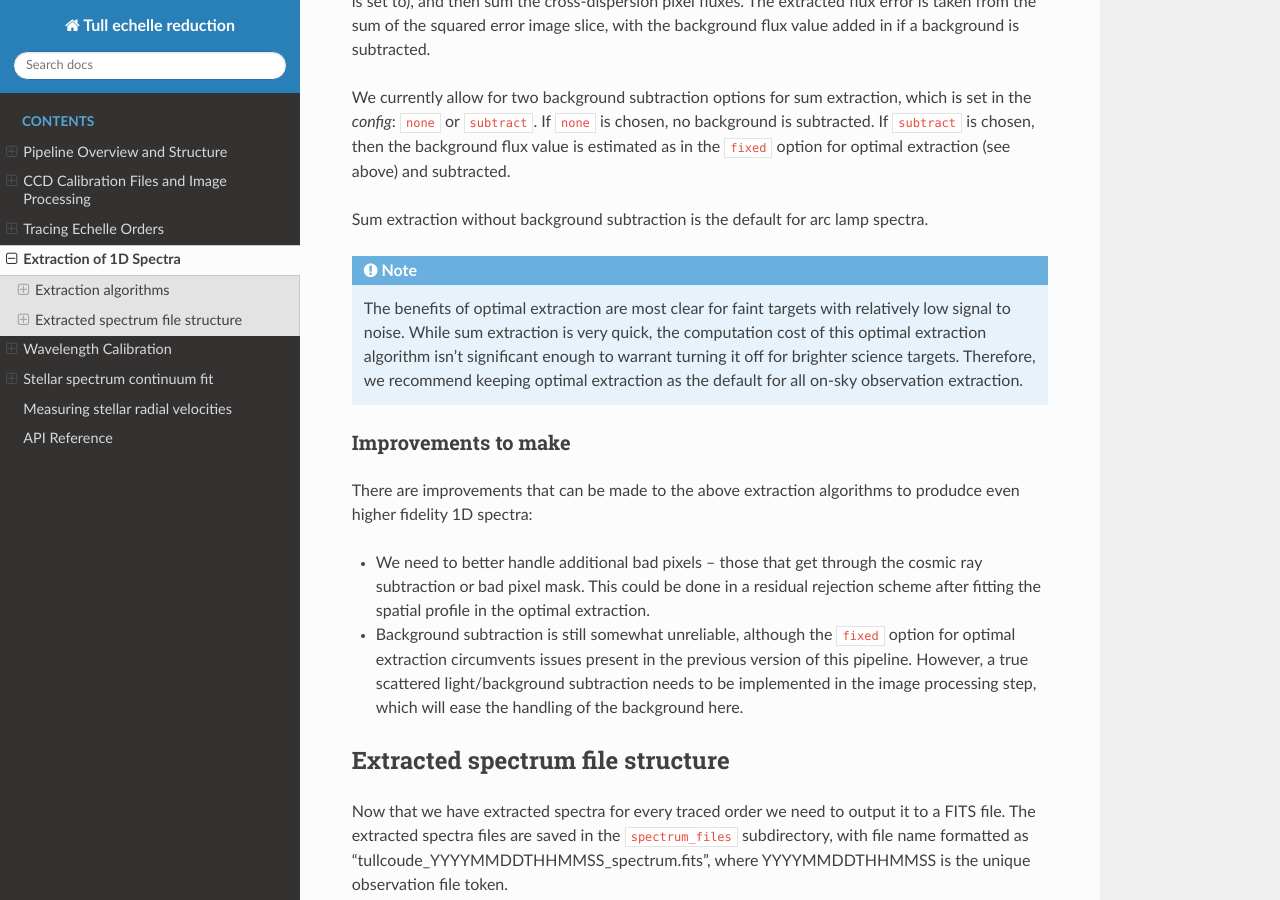
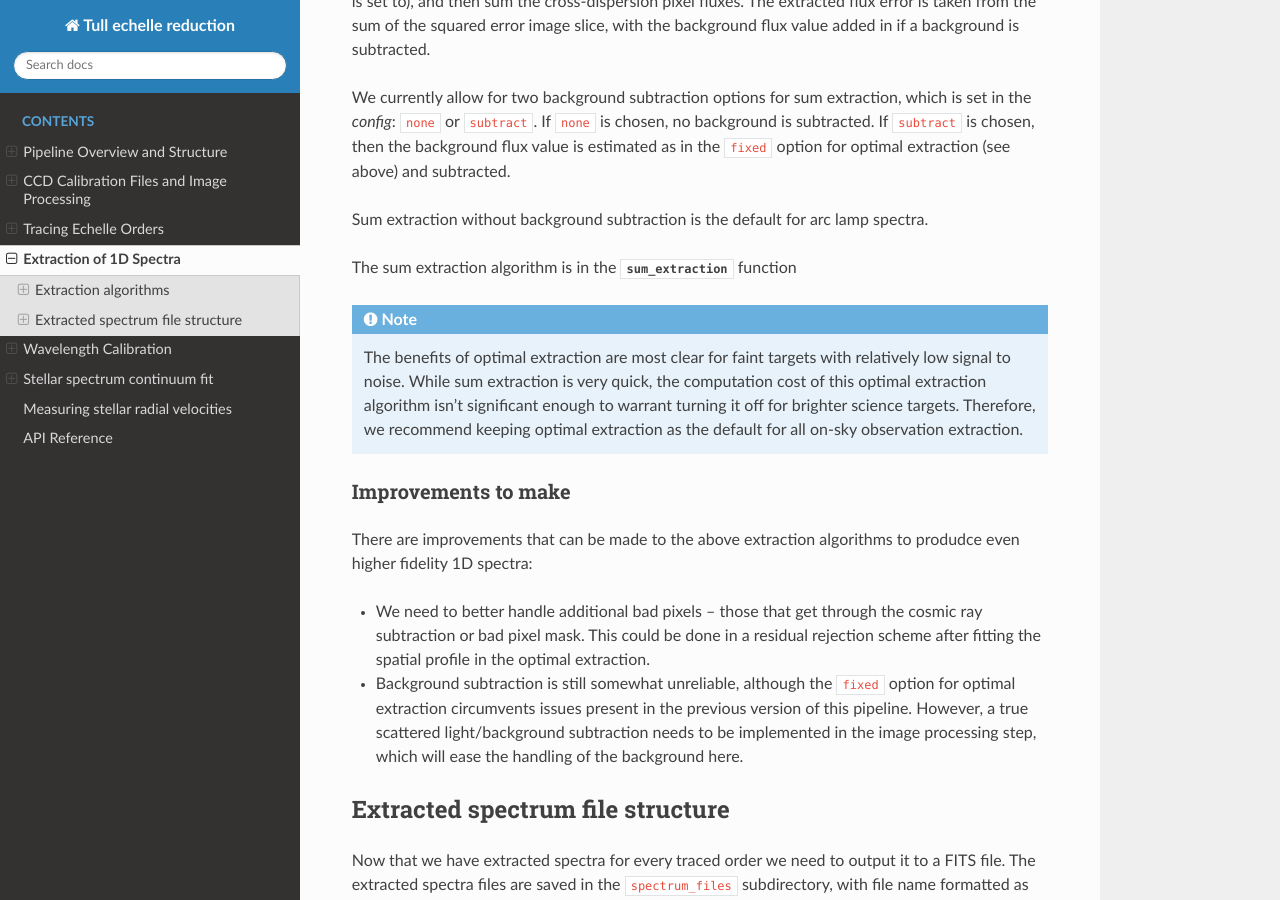
Before and after one commit to dkrolikowski/tull_coude_reduction, a Sphinx documentation site: the page built from docs/source/page_1d_extraction.rst, in a window 1280 px wide and 900 px high, scrolled down 3797 px. Built offline with Sphinx 7.4.7 and the Read the Docs theme 2.0.0, drawn with Linux system fonts in a browser that asks for light colours; pages that are not in the unit, such as notebooks, are missing from menus.

Commit message:
Update page_1d_extraction.rst
Added sum extraction function reference link in docs text

```diff
--- a/docs/source/page_1d_extraction.rst
+++ b/docs/source/page_1d_extraction.rst
@@ -82,6 +82,8 @@ We currently allow for two background subtraction options for sum extraction, wh
 
 Sum extraction without background subtraction is the default for arc lamp spectra.
 
+The sum extraction algorithm is in the :py:func:`sum_extraction <modules.extract_spectrum.sum_extraction>` function
+
 .. note::
 
 	The benefits of optimal extraction are most clear for faint targets with relatively low signal to noise. While sum extraction is very quick, the computation cost of this optimal extraction algorithm isn't significant enough to warrant turning it off for brighter science targets. Therefore, we recommend keeping optimal extraction as the default for all on-sky observation extraction.
```
